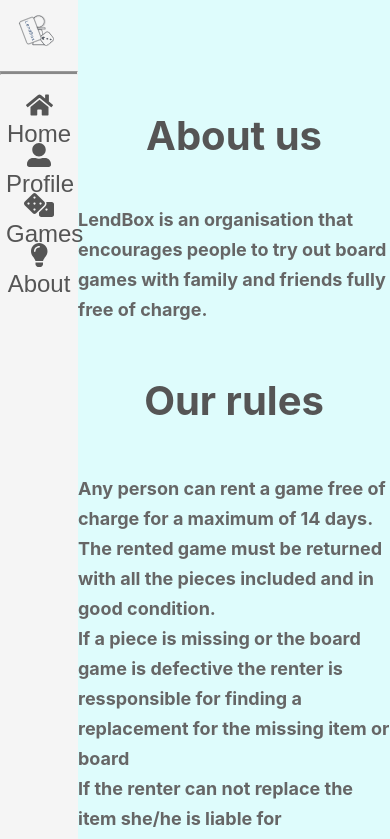
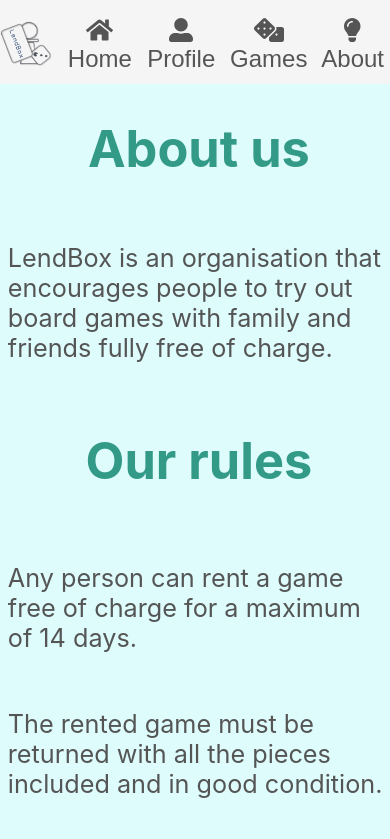
Before and after one commit to Johanahsberg/LendBoxPublic, a React (Create React App) app: page /About in a window 390 px wide. Shown: the top 839 px of the page. Built offline with nearby package versions, Linux system fonts and the light colour scheme.

Commit message:
Added background SVG, fixed some mobile responsiveness, changed font to Poppins
OBS Run it in microsoft edge, error with video in Firefox

```diff
--- a/src/App.css
+++ b/src/App.css
@@ -28,8 +28,8 @@
   z-index: -1;
 }
 .contentHome video{
-  width:600;
-  height: 300px;
+  width:60vw;
+  height: auto;
 }
 .contentHome h1{
   margin: 0px;
@@ -41,19 +41,50 @@
   font-size: 3ch;
 }
 
-
 .sideNavDiv {
   position:fixed;
   height: 100vh;
   width: 20vw;
   background-color:whitesmoke;
   z-index: 1;
+  max-width: 250px;
+}
+@media screen and (max-width:600px){
+  .sideNavDiv{
+    display: flex;
+    flex-direction: row;
+    max-width: none;
+    height: 10vh;
+    width: 100%;
+    justify-content: start;
+  }
+}
+@media screen and (max-width:600px){
+  img, .buttonDiv button{
+  height:100%;
+  width:auto;
+}
 }
 
-.buttonDiv {
-  height: 50px;
-  text-align: center;
-  width:inherit;
+@media screen and (max-width:600px){
+  ul{
+      display: flex;
+      flex-direction: row;
+      justify-content: space-evenly;
+
+}
+}
+@media screen and (max-width:600px){
+  hr{
+      display: none;
+
+}
+}
+@media screen and (max-width:600px){
+  .content{
+      margin-left: 0vw;
+
+}
 }
 
 .buttonDiv button {
@@ -63,6 +94,7 @@
   background-color: transparent;
   font-size: 24px;
   color: #555555;
+  margin-bottom: 50px;
 }
 
 .buttonDiv button:hover {
@@ -74,23 +106,29 @@
   display: flex;
   flex-direction: column;
   align-items: center;
+  align-content: center;
   padding-top: 10vh;
+  padding-left: 2vw;
+
 }
 
 .contentAbout h1, h2{
-  color: #555555;
-  font-size: 40px;
+  color: #329A87;
+  font-size: 5ch;
 }
 
-.contentAbout p, li, a{
-  color: #666666;
-  font-weight: bold;
-  font-size: 18px;
+.contentAbout p, a{
+  color: #555555;
+  font-size: 2.5ch;
   line-height: 30px;
+  padding-top: 5px;
+
+
 }
 
 .contentAbout a{
   text-decoration: none;
+  padding-bottom: 10vh;
 }
 
 .contentAbout a:hover{
--- a/src/components/About.js
+++ b/src/components/About.js
@@ -9,13 +9,13 @@
 
          </p>
          <h2>Our rules</h2>
-         <ul>
-             <li>Any person can rent a game free of charge for a maximum of 14 days.</li>
-             <li>The rented game must be returned with all the pieces included and in good condition.</li>
-             <li>If a piece is missing or the board game is defective the renter is ressponsible for finding a replacement for the missing item or board</li>
-             <li>If the renter can not replace the item she/he is liable for compensation of a pristine version of the rented board game.</li>
-             <li>If a board game is overdue, an email will be sent to the renter to remind them of returning the game as soon as possible.</li>
-        </ul>
+
+             <p>Any person can rent a game free of charge for a maximum of 14 days.</p>
+             <p>The rented game must be returned with all the pieces included and in good condition.</p>
+             <p>If a piece is missing or the board game is defective the renter is ressponsible for finding a replacement for the missing item or board</p>
+             <p>If the renter can not replace the item she/he is liable for compensation of a pristine version of the rented board game.</p>
+             <p>If a board game is overdue, an email will be sent to the renter to remind them of returning the game as soon as possible.</p>
+
         <h2>Contact us</h2>
         <a href = "mailto:lendboxInfo@gmail.com">Click here to send us an email!</a>
         </div>
--- a/src/components/Home.js
+++ b/src/components/Home.js
@@ -1,5 +1,6 @@
 import React, { Component } from 'react'
 import video1 from "../images/LendboxIntro.mp4";
+import wave from '../images/wave.svg'
 
 
 const Home = (props) => {
@@ -9,13 +10,6 @@
          <p>The free way to try board games</p>
          <video src={video1} controls="controls" autoplay="true" />
 
-        <svg width="1440" height="436" viewBox="0 0 1440 436" fill="none" xmlns="http://www.w3.org/2000/svg">
-            <path d="M515.629 93.7271C245.197 62.3748 57.1438 157.019 -33 176.864V260H1440V14.1135C1359.89 -20.832 1136.19 17.5247 1070.12 38.7725C770.393 135.154 637.334 114.511 515.629 93.7271Z" fill="#B1F2F2"/>
-            <path d="M1046.31 157.521C1384.3 107.84 1619.34 257.814 1732 289.261V421H-109V31.3645C-8.87915 -24.0107 270.71 36.7699 353.293 70.4395C727.895 223.168 894.196 190.456 1046.31 157.521Z" fill="#9AE8E8"/>
-            <path d="M442.655 184.381C147.072 139.764 -58.4722 274.45 -157 302.69V421H1453V71.0846C1365.44 21.3545 1120.93 75.939 1048.71 106.176C721.114 243.335 575.68 213.958 442.655 184.381Z" fill="#8BE0E0"/>
-            <path d="M514.283 282.68C218.883 253.016 13.4667 342.564 -85 361.34V440H1524V207.354C1436.5 174.29 1192.14 210.581 1119.96 230.685C792.569 321.877 647.225 302.345 514.283 282.68Z" fill="#57B0B0"/>
-        </svg>
-
         </div>
     )
 
--- a/src/index.css
+++ b/src/index.css
@@ -7,6 +7,11 @@
   display: flex;
   flex-direction: column;
   background-color: #defcfc;
+  background-image: url('./images/wave.svg');
+  background-repeat: no-repeat;
+  background-size: contain;
+  background-attachment: fixed;
+  background-position-y: bottom;
 }
 
 code {
```
Also changed, not shown: public/wave.png (added), src/images/wave.svg (added).
